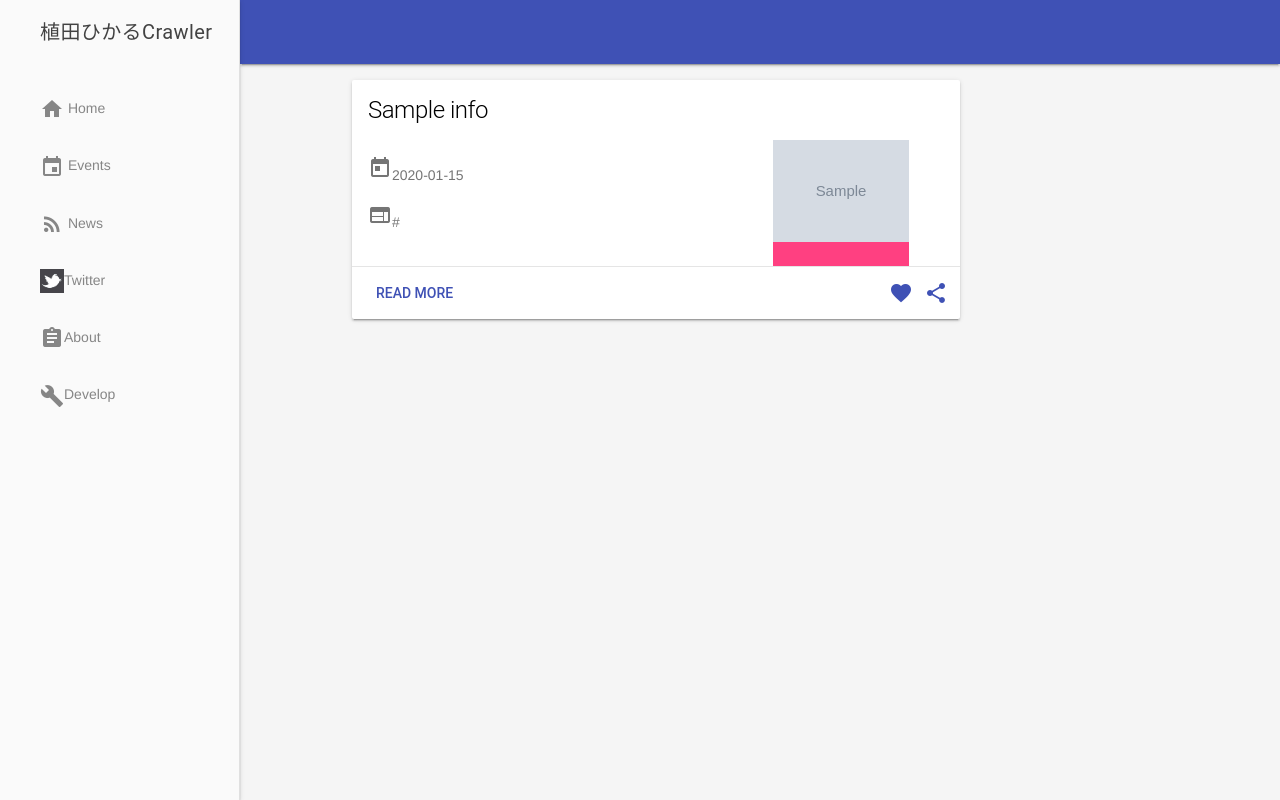
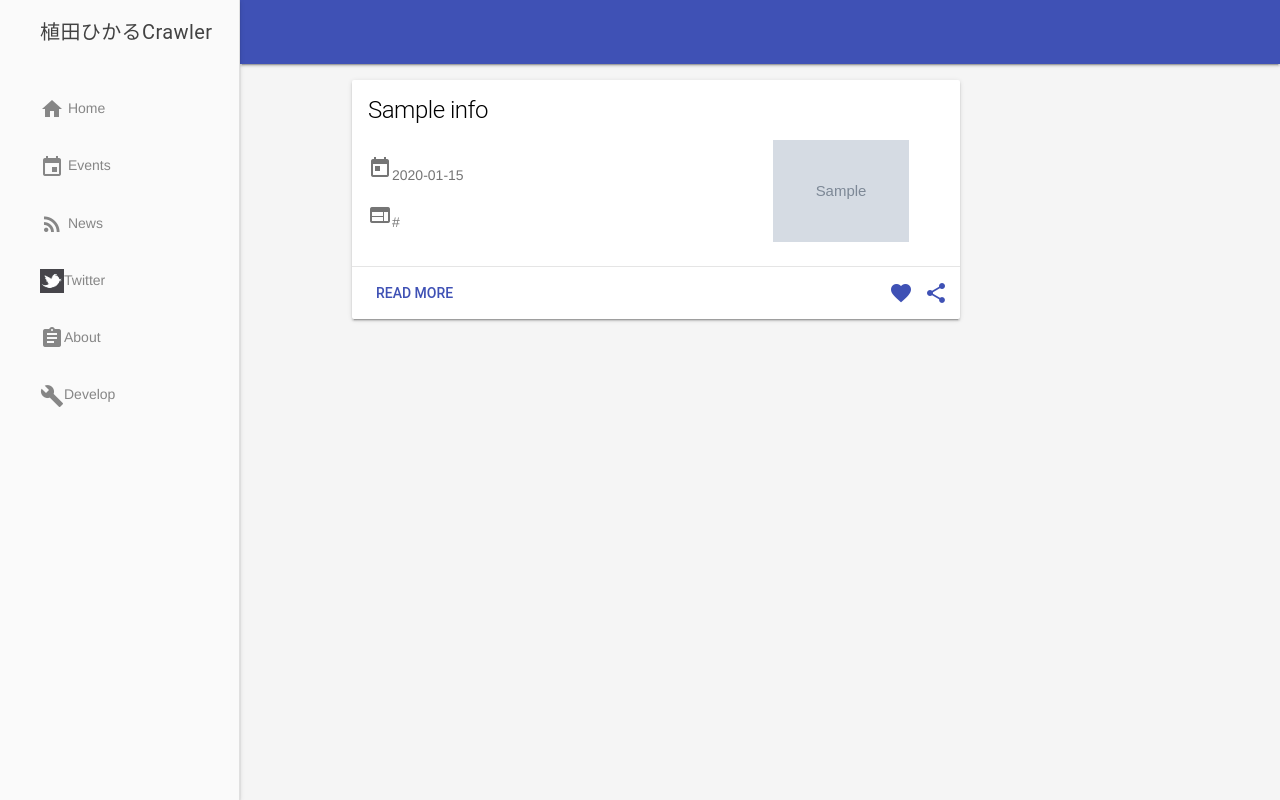
Before and after one commit to yoshiken/UedaHikaruCrawler, a Flask app: template src/templates/news.html in a window 1280 px wide. Run offline with Flask 2, Linux system fonts and the light colour scheme; the template is opened without the code that fills it: most values are stand-ins (such as "Sample title", 1, 10 or a date in 2020); grey boxes marked "Sample" are stand-in pictures.

Commit message:
:+1: card media backgroud inherit

```diff
--- a/src/static/css/card.css
+++ b/src/static/css/card.css
@@ -3,6 +3,7 @@
 }
 .mdl-card__media {
 	margin: 0;
+	background-color: inherit;
 }
 .mdl-card__media > img {
 	max-width: 100%;
```
